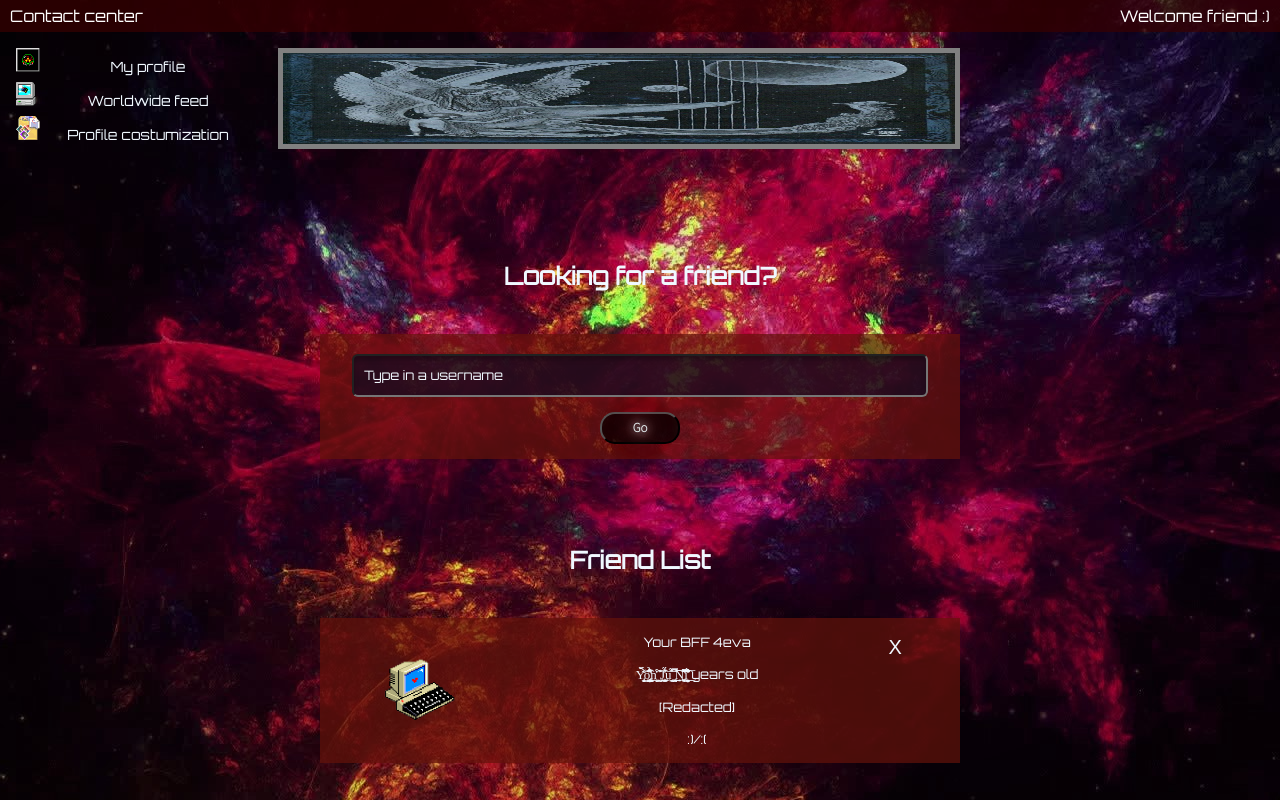
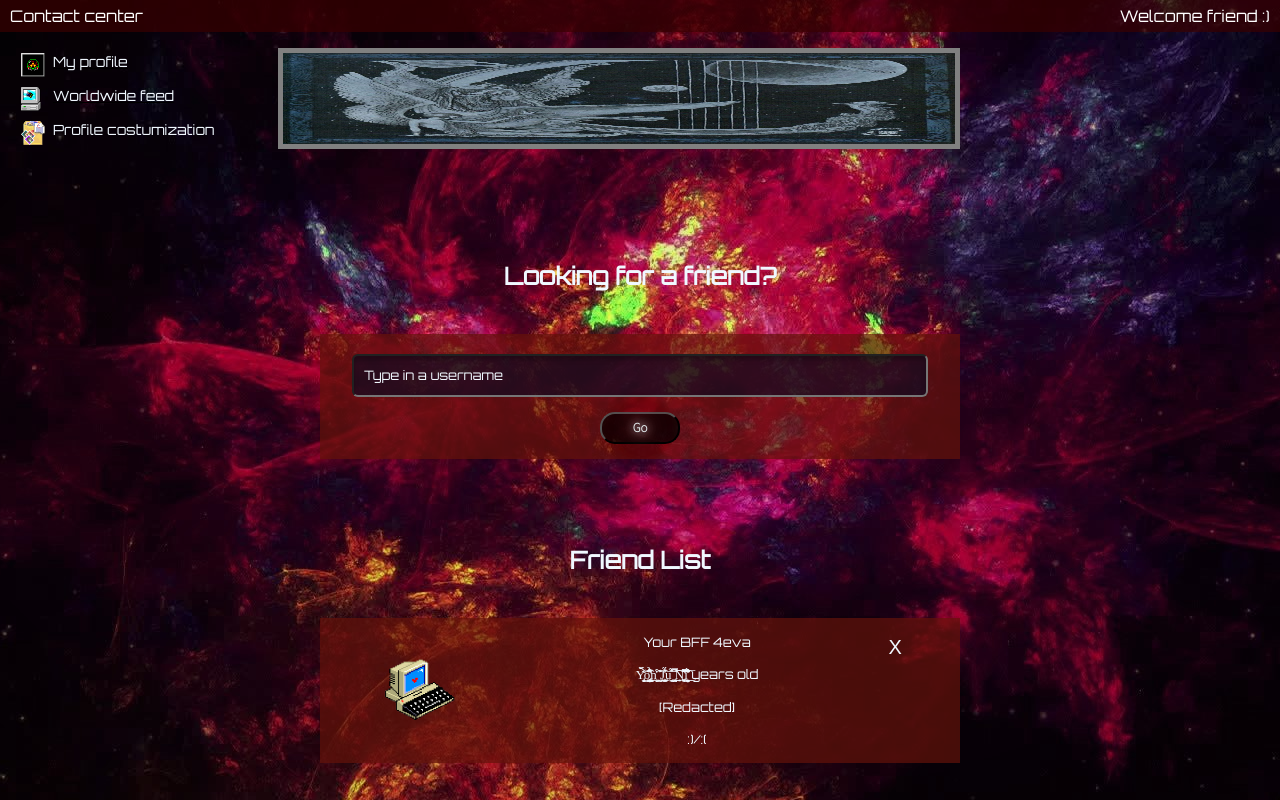
Before and after one commit to KoshekNj/MySpaece-2.0, a React (Create React App) app in the folder Client/: page /search in a window 1280 px wide. Built offline with nearby package versions, Linux system fonts and the light colour scheme.

Commit message:
my changes

```diff
--- a/Client/src/Components/_mixins.scss
+++ b/Client/src/Components/_mixins.scss
@@ -1,6 +1,8 @@
 
 @mixin links{
-    display: inline-block;
+    display: flex;
+    flex-direction: row;
+    margin: 5px;
     width:200px;
     height:1.5rem;
 }
--- a/Client/src/Pages/Feed/feed.scss
+++ b/Client/src/Pages/Feed/feed.scss
@@ -37,15 +37,15 @@
 }
 
 
-.feed__links--first p {
+.feed__links--first {
     @include links;
 }
 
-.feed__links--second p {
+.feed__links--second {
     @include links;
 }
 
-.feed__links--third p {
+.feed__links--third {
     @include links;
 }
 
--- a/Client/src/Pages/Homepage/homepage.scss
+++ b/Client/src/Pages/Homepage/homepage.scss
@@ -37,15 +37,15 @@
 }
 
 
-.home__link1 p{
+.home__link1 {
     @include links;
 }
 
-.home__link2 p{
+.home__link2 {
     @include links;
 }
 
-.home__link3 p{
+.home__link3 {
     @include links; //hi bitch, nazalost nije discord. Ne vata mikrofon samo jer windows 10. Jos jedan napad amerikanaca na nasu ideju. Ye. nisam to probala ahahha sta sam tribala samo sam izbrisala git
 }
 
```
